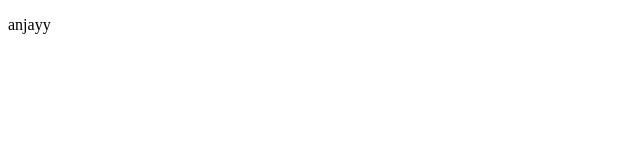
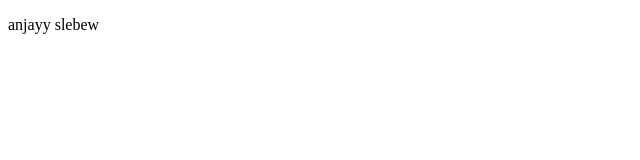
Before and after one commit to rzky1404/belajar-git, a plain HTML site: page login.html in a window 1280 px wide. Shown: the full height of the page, 0-640 px from the left. Drawn offline with Linux system fonts and the light colour scheme.

Commit message:
ubah isi login.html

```diff
--- a/login.html
+++ b/login.html
@@ -6,6 +6,6 @@
     <title>Document</title>
 </head>
 <body>
-    <p>anjayy</p>
+    <p>anjayy slebew</p>
 </body>
 </html>
```
